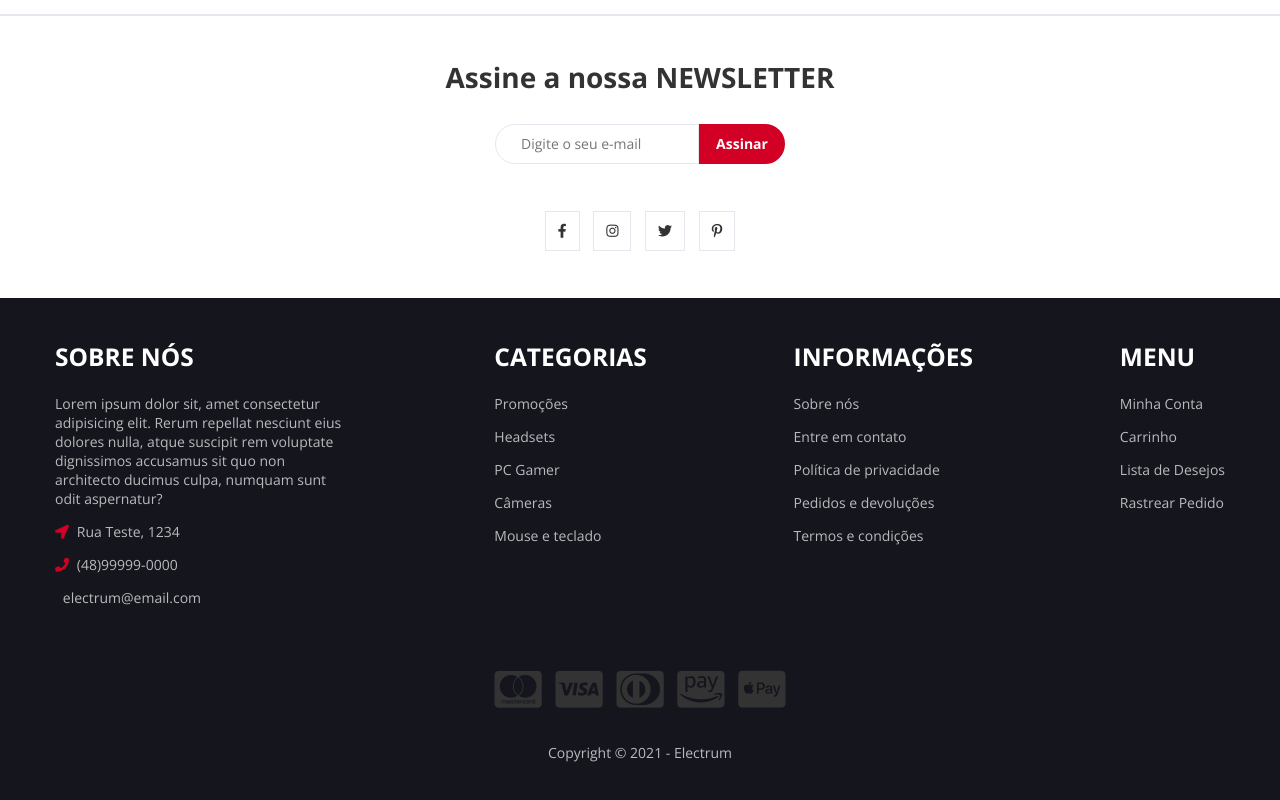
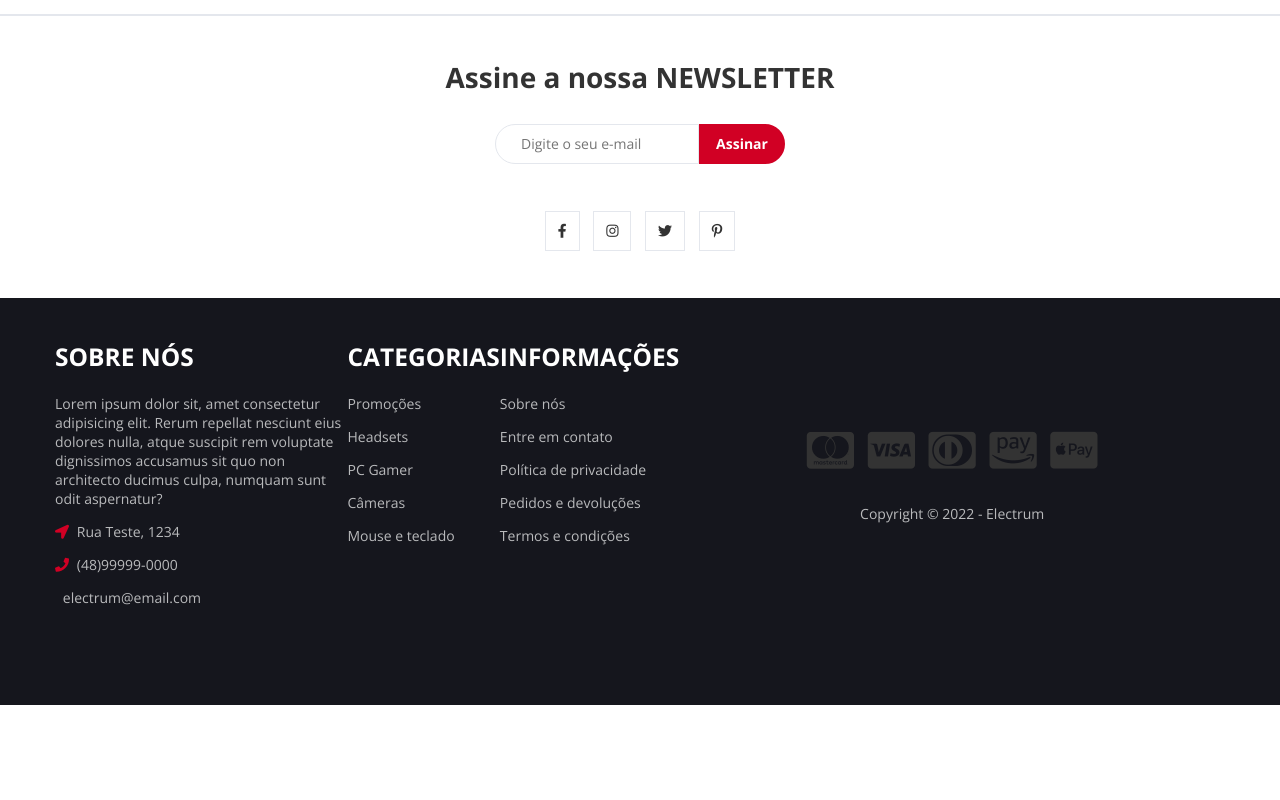
Before and after one commit to MariaE-duarda/platform-electrum, a plain HTML site: page index.html in a window 1280 px wide. Shown: the part 2051-2851 px from the top of the page. After the commit the page ends 2756 px from the top, so only its background shows below. Drawn offline with nearby package versions, Linux system fonts and the light colour scheme.

Commit message:
Add files via upload

```diff
--- a/index.html
+++ b/index.html
@@ -320,24 +320,6 @@
           </li>
         </ul>
       </div>
-      <div class="footer-top-menu">
-        <h3>Menu</h3>
-        <ul>
-          <li>
-            <a href="#">Minha Conta</a>
-          </li>
-          <li>
-            <a href="#">Carrinho</a>
-          </li>
-          <li>
-            <a href="#">Lista de Desejos</a>
-          </li>
-          <li>
-            <a href="#">Rastrear Pedido</a>
-          </li>
-        </ul>
-      </div>
-    </div>
     <div class="footer-bottom">
       <div class="footer-bottom-payments">
         <i class="fab fa-cc-mastercard"></i>
@@ -346,7 +328,7 @@
         <i class="fab fa-cc-amazon-pay"></i>
         <i class="fab fa-cc-apple-pay"></i>
       </div>
-      <p>Copyright &copy; 2021 - Electrum</p>
+      <p>Copyright &copy; 2022 - Electrum</p>
     </div>
   </footer>
 </body>
```
